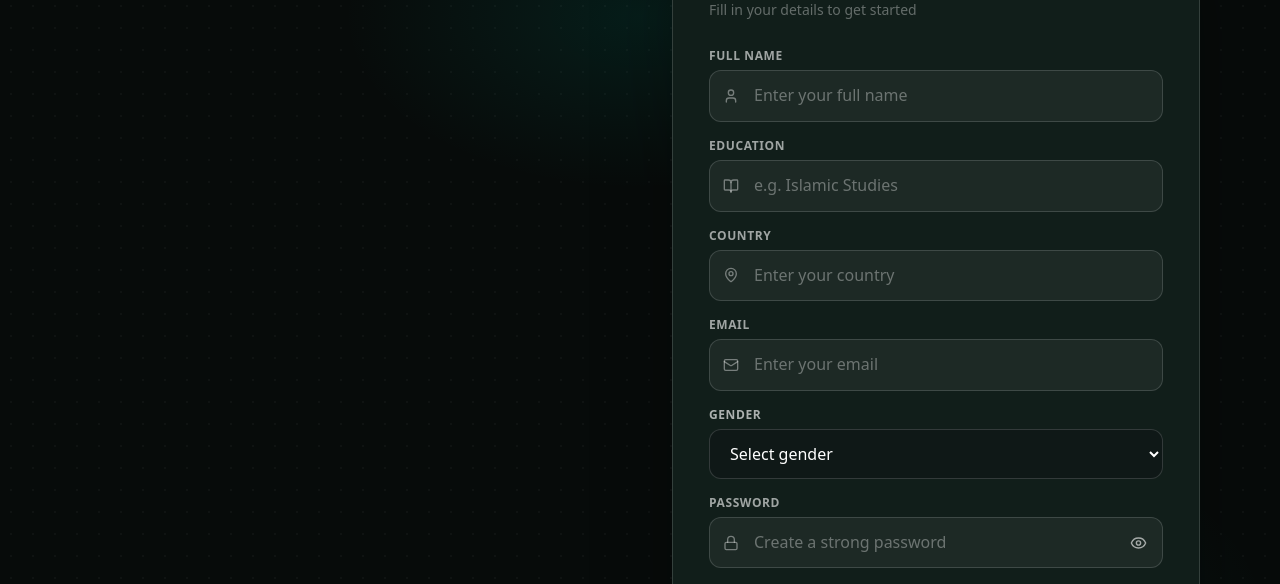
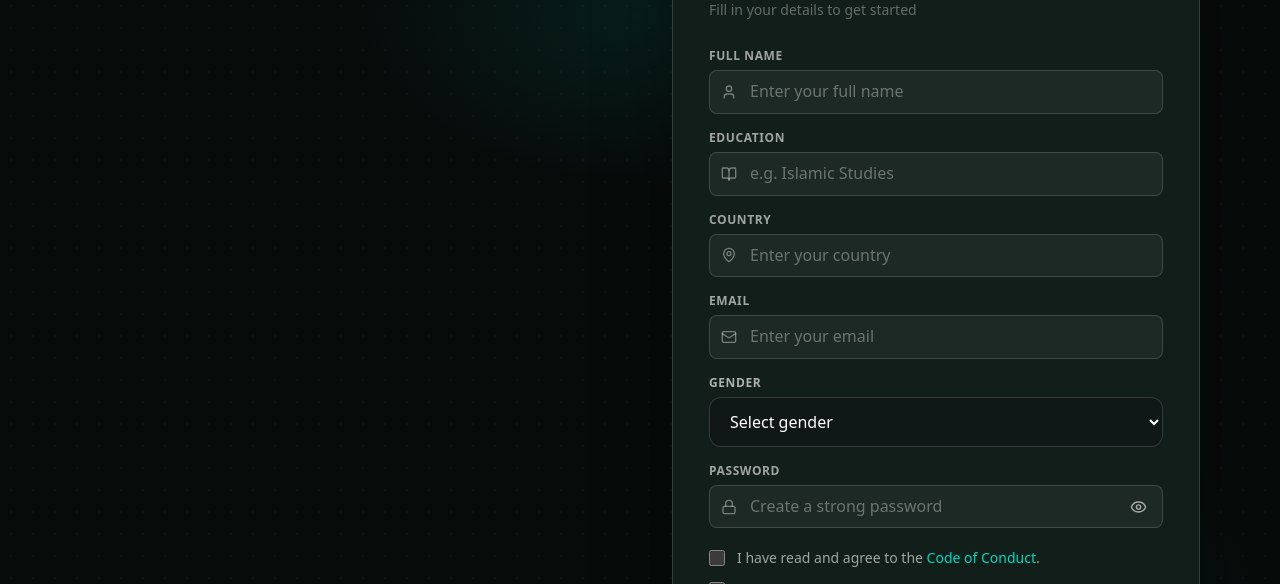
Before and after one commit to harisdevify/debateNextJS, a Next.js app in the folder client/: page /register in a window 1280 px wide. Shown: the part 216-800 px from the top of the page. Built offline with nearby package versions, Linux system fonts and the light colour scheme; no server answers.

Commit message:
design(controls): compact reusable form controls

```diff
--- a/client/src/components/ui/TextField.tsx
+++ b/client/src/components/ui/TextField.tsx
@@ -14,8 +14,8 @@ export function TextField({ id, label, icon: Icon, trailing, className = '', ...
     <div className="min-w-0">
       <label htmlFor={fieldId} className="mb-1.5 block text-xs font-semibold uppercase tracking-wider text-white/60">{label}</label>
       <div className="relative">
-        {Icon && <Icon aria-hidden="true" size={16} className="pointer-events-none absolute left-3.5 top-1/2 -translate-y-1/2 text-white/40" />}
-        <input {...inputProps} id={fieldId} className={`w-full min-h-12 rounded-xl border border-white/15 bg-white/[0.05] px-4 py-3 text-white placeholder:text-white/35 outline-none transition-colors focus-visible:border-primary focus-visible:ring-2 focus-visible:ring-primary/25 disabled:cursor-not-allowed disabled:opacity-50 ${Icon ? 'pl-11' : ''} ${trailing ? 'pr-12' : ''} ${className}`} />
+        {Icon && <Icon aria-hidden="true" size={16} className="pointer-events-none absolute left-3 top-1/2 -translate-y-1/2 text-white/40" />}
+        <input {...inputProps} id={fieldId} className={`w-full min-h-10 rounded-lg border border-white/15 bg-white/[0.05] px-3 py-2 text-sm text-white placeholder:text-white/35 outline-none transition-colors focus-visible:border-primary focus-visible:ring-2 focus-visible:ring-primary/25 disabled:cursor-not-allowed disabled:opacity-50 ${Icon ? 'pl-10' : ''} ${trailing ? 'pr-11' : ''} ${className}`} />
         {trailing}
       </div>
     </div>
```
